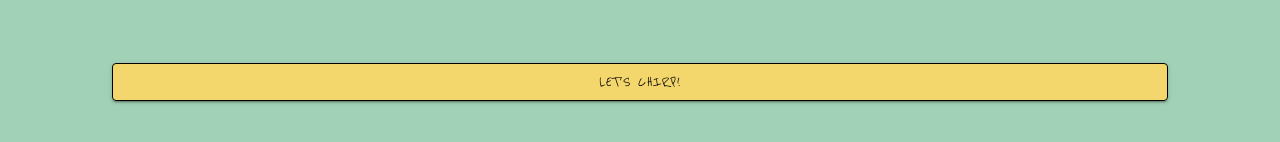
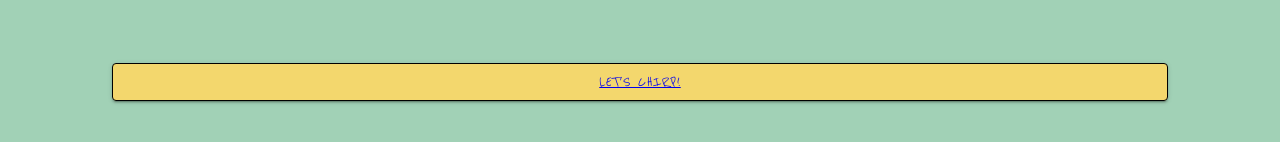
Before and after one commit to kishaprudente/madagascar, a React (Create React App) app in the folder client/: page / in a window 1280 px wide. Shown: the part 518-660 px from the top of the page. Built offline with nearby package versions, Linux system fonts and the light colour scheme; a web font is replaced by a local one.

Commit message:
added link for login

```diff
--- a/client/src/pages/Landing.js
+++ b/client/src/pages/Landing.js
@@ -1,4 +1,5 @@
 import React from 'react';
+import { Link } from 'react-router-dom';
 import { Container, Button, Box } from '@material-ui/core';
 //import { flexbox } from '@material-ui/system';
 import chirpy from './chirpy.svg';
@@ -7,13 +8,13 @@ const quote = '"If you can be anything in the world, be kind."';
 
 export default function Landing() {
   return (
-    <Container fluid maxWidth='sm'>
+    <Container fluid maxWidth="sm">
       <Box style={container}>
         <h2 style={logoStyle}>chirrup!</h2>
-        <img style={chirpyStyle} src={chirpy} alt='chirpy the bird' />
+        <img style={chirpyStyle} src={chirpy} alt="chirpy the bird" />
         <Box style={quoteStyle}>{quote}</Box>
-        <Button style={buttonStyle} variant='contained' color='primary'>
-          Let's chirp!
+        <Button style={buttonStyle} variant="contained" color="primary">
+          <Link to="/login">Let's chirp!</Link>
         </Button>
       </Box>
     </Container>
```
